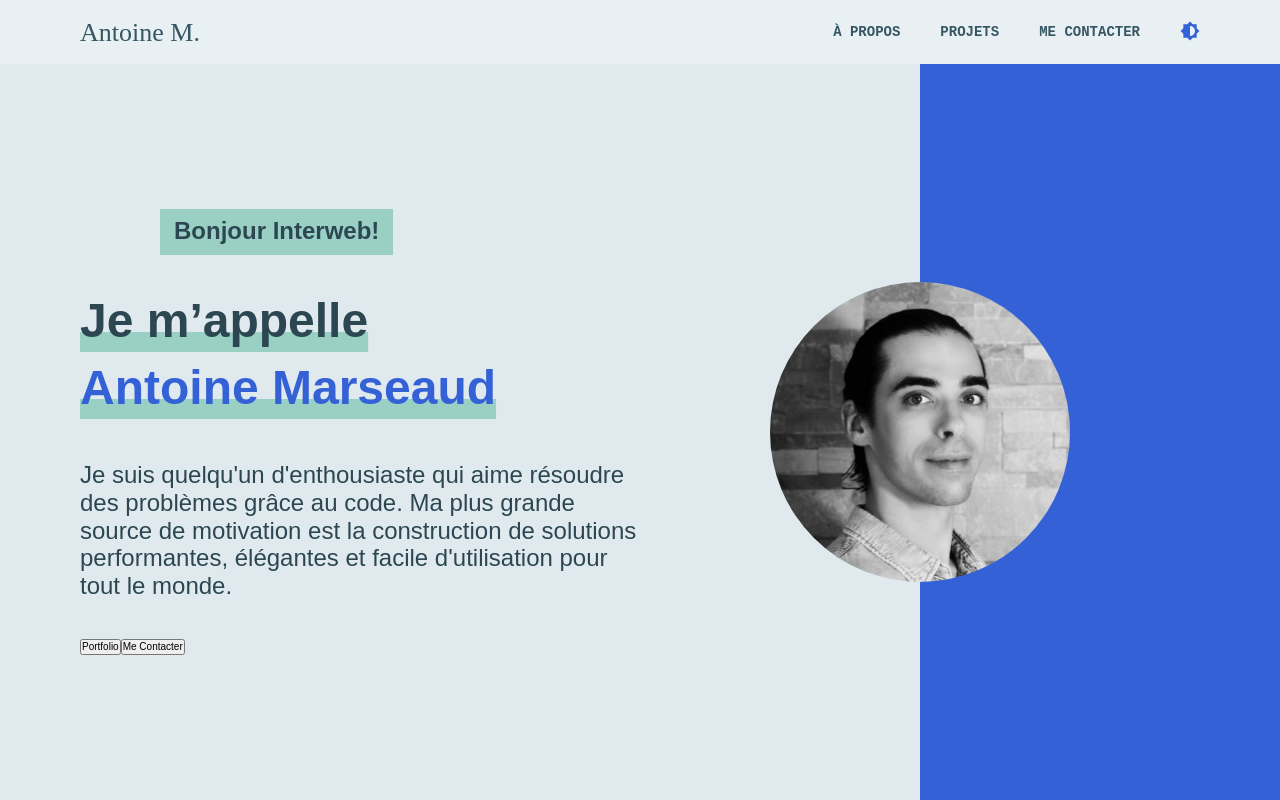
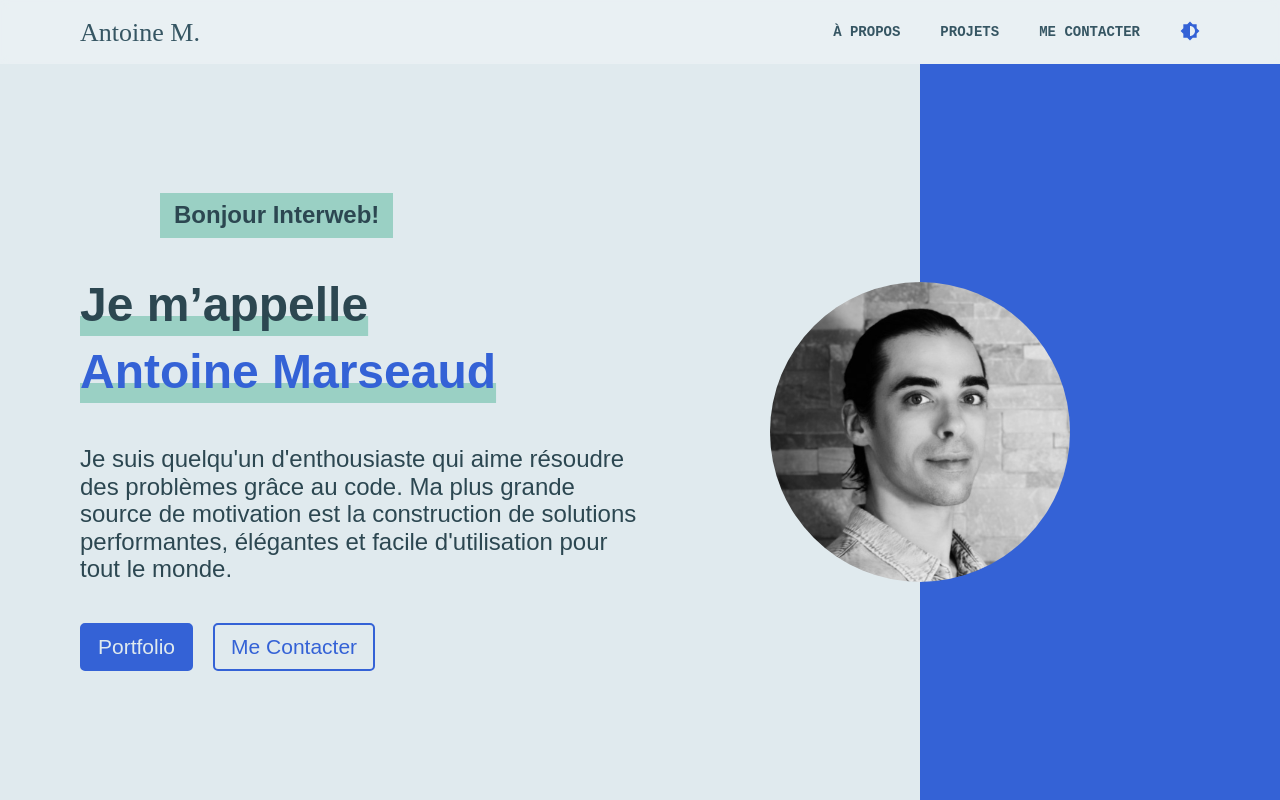
Before and after one commit to AEMuto/react_portfolio, a React (Vite) app: page / in a window 1280 px wide. Shown: the top 800 px of the page. Built offline with nearby package versions, Linux system fonts and the light colour scheme; a web font is replaced by a local one.

Commit message:
Button Component ✅ Created the BaseProp type to allow using rest param in any component. Did it for making typescript accept an id parameter on my styled components.

```diff
--- /dev/null
+++ b/src/components/Button.tsx
@@ -0,0 +1,51 @@
+import {ReactNode} from "react"
+import {css} from "@emotion/react"
+import {BaseProps} from "../types"
+
+export type ButtonProps = BaseProps<HTMLButtonElement> & {
+	children: ReactNode
+	option?: "primary" | "alternate"
+}
+
+const Button = ({children, option = "primary", ...rest}: ButtonProps) => {
+	return (
+		<button css={
+			[baseStyle, option === "primary" ? primaryStyle : alternateStyle]
+		} {...rest}>
+			{children}
+		</button>
+	)
+}
+
+export default Button
+
+const baseStyle = css`
+  font-size: 2.1rem;
+  padding: 1rem 1.6rem;
+  border-radius: .5rem;
+  border: solid 2px var(--txt);
+  cursor: pointer;
+  margin-right: 2rem;
+`
+
+const primaryStyle = css`
+  border: solid 2px var(--primary);
+  background-color: var(--primary);
+  color: var(--body);
+
+  &:hover {
+    background-color: transparent;
+    color: var(--primary);
+  }
+`
+
+const alternateStyle = css`
+  border: solid 2px var(--primary);
+  background-color: transparent;
+  color: var(--primary);
+
+  &:hover {
+    background-color: var(--primary);
+    color: var(--body);
+  }
+`
--- a/src/components/Card/index.tsx
+++ b/src/components/Card/index.tsx
@@ -1,7 +1,6 @@
 import {Project} from "../../data/projectsData"
 import Subheading from "../Subheading"
 import {css} from "@emotion/react"
-import styled from "@emotion/styled"
 import React from "react"
 
 export const ProjectCard = (
@@ -18,7 +17,7 @@ export const ProjectCard = (
 		<div css={styleBasis}>
 			<div className="project__card">
 				<a href={`/project/${id}`} title={`Projet ${title}`} className="project__card__img-container">
-					<img src={img ?? "https://picsum.photos/800/500"} alt={`Projet ${title}`}/>
+					<img src={img ?? "https://picsum.photos/800/400"} alt={`Projet ${title}`}/>
 				</a>
 				<div className="project__card__txt-container">
 					<a href={`/project/${id}`} title={`Projet ${title}`} className="project__card__title">
@@ -41,7 +40,6 @@ const borderWidth = .5
 const cornerSize = 3
 const duration = .3
 
-
 const styleBasis = css`
   // --borderWidth: .5rem;
   // --cornerSize: 3rem;
@@ -54,7 +52,7 @@ const styleBasis = css`
     position: relative;
     overflow: hidden;
     display: grid;
-    grid-template-rows: repeat(2, 1fr);
+    grid-auto-rows: 50%;
     box-shadow: 10px -10px 0px 0px var(--body--background);
     transition: all ${duration}s;
 
--- a/src/components/Slide/index.tsx
+++ b/src/components/Slide/index.tsx
@@ -1,24 +1,25 @@
 import {css, SerializedStyles} from "@emotion/react"
-import {ReactNode} from "react"
+import React, {ReactNode} from "react"
+import {BaseProps} from "../../types"
 
-type SlideContainerProps = {
+type SlideContainerProps = BaseProps<HTMLElement> & {
 	children: ReactNode
 	gridStyleProp?: SerializedStyles
 	isHeader?: boolean
 }
 
-export const SlideContainer = ({children, gridStyleProp, isHeader=false}: SlideContainerProps) => {
+export const SlideContainer = ({children, gridStyleProp, isHeader=false, ...rest}: SlideContainerProps) => {
 
 	const gridStyle = gridStyleProp
 		? gridStyleProp
 		: css`grid-template-columns: repeat(auto-fit, minmax(320px, 1fr));`
 
 	return isHeader ? (
-		<header css={[containerStyle, gridStyle]}>
+		<header css={[containerStyle, gridStyle]} {...rest}>
 			{children}
 		</header>
 	) : (
-		<section css={[containerStyle, gridStyle]}>
+		<section css={[containerStyle, gridStyle]} {...rest}>
 			{children}
 		</section>
 	)
@@ -32,14 +33,13 @@ const containerStyle = css`
   display: grid;
 `
 
-type SlideColumnProps = {
+type SlideColumnProps = BaseProps<HTMLDivElement> & {
 	children: ReactNode,
-	className?: string // Necessary for styled components. cf: https://emotion.sh/docs/styled#styling-any-component
 }
 
-export const SlideColumn = ({children, className}: SlideColumnProps) => {
+export const SlideColumn = ({children, ...rest}: SlideColumnProps) => {
 	return (
-		<div css={columnStyle} className={className}>
+		<div css={columnStyle} {...rest}>
 			{children}
 		</div>
 	)
--- a/src/components/Subheading.tsx
+++ b/src/components/Subheading.tsx
@@ -1,18 +1,18 @@
 import {ReactNode} from "react"
 import {css} from "@emotion/react"
+import {BaseProps} from "../types"
 
-type SubheadingProps = {
+type SubheadingProps = BaseProps<HTMLParagraphElement> & {
 	children: ReactNode
 	size?: "big" | "medium" | "small"
 	bold?: boolean
 	margin?: string
-	className?: string
 }
 
-const Subheading = ({children, size = "medium", bold, className, margin}: SubheadingProps) => {
+const Subheading = ({children, size = "medium", bold, margin, ...rest}: SubheadingProps) => {
 	const isBold = bold ? css({fontWeight: "700"}) : null
 	return (
-		<p css={[sizeSwitch(size, margin), baseStyle, isBold]} className={className}>
+		<p css={[sizeSwitch(size, margin), baseStyle, isBold]} {...rest}>
 			<span>
 				{children}
 			</span>
@@ -35,7 +35,7 @@ const baseStyle = css({
 	},
 })
 
-const sizeSwitch = (size: SubheadingProps["size"], margin:string|undefined) => {
+const sizeSwitch = (size: SubheadingProps["size"], margin: string | undefined) => {
 	switch (size) {
 		case "big":
 			return css({fontSize: "2.4rem", margin: margin ?? "0 0 0 8rem"})
--- /dev/null
+++ b/src/types/index.ts
@@ -0,0 +1,5 @@
+import React from "react"
+
+export type BaseProps<T> = React.DetailedHTMLProps<React.HTMLAttributes<T>, T> & {
+	className?: string // Necessary for styled components. cf: https://emotion.sh/docs/styled#styling-any-component
+}
--- a/src/views/Home/About.tsx
+++ b/src/views/Home/About.tsx
@@ -5,7 +5,7 @@ import styled from "@emotion/styled"
 
 const About = () => {
 	return (
-		<SlideContainer>
+		<SlideContainer id="about">
 			<SlideColumn>
 				<Heading>
 					Quelques mots <br/>
--- a/src/views/Home/Contact.tsx
+++ b/src/views/Home/Contact.tsx
@@ -1,9 +1,19 @@
+import {SlideContainer} from "../../components/Slide"
+import Button from "../../components/Button"
+import styled from "@emotion/styled"
+
 const Contact = () => {
-			return (
-				<div>
-						<h1>Contact</h1>
-				</div>
-		)
+	return (
+		<StyledContainer id="contact">
+			<Button>
+				Me Contacter
+			</Button>
+		</StyledContainer>
+	)
 }
 
 export default Contact
+
+const StyledContainer = styled(SlideContainer)`
+  place-items: center;
+`
--- a/src/views/Home/Gallery.tsx
+++ b/src/views/Home/Gallery.tsx
@@ -8,7 +8,7 @@ import {ProjectCard} from "../../components/Card"
 
 const Gallery = () => {
 	return (
-		<SlideContainer gridStyleProp={css`grid-template-columns: 1fr;`}>
+		<SlideContainer gridStyleProp={css`grid-template-columns: 1fr;`} id="projects">
 			<SlideColumn>
 				<Heading>
 					Mes derniers <br/>
@@ -35,7 +35,7 @@ const ProjectsGrid = styled.div`
   display: grid;
   grid-template-columns: repeat(auto-fit, minmax(300px, 1fr));
 	//grid-template-rows: auto;
-	grid-auto-rows: 450px;
+	grid-auto-rows: 470px;
   place-items: center;
   gap: 2rem;
   margin: 4rem 0;
--- a/src/views/Home/Header.tsx
+++ b/src/views/Home/Header.tsx
@@ -3,10 +3,11 @@ import Subheading from "../../components/Subheading"
 import Heading from "../../components/Heading"
 import {SlideColumn, SlideContainer} from "../../components/Slide"
 import {css} from "@emotion/react"
+import Button from "../../components/Button"
 
 const Header = () => {
 	return (
-		<SlideContainer>
+		<SlideContainer id="header">
 			<SlideColumn>
 				<Subheading size="big" bold>
 					Bonjour Interweb!
@@ -25,10 +26,14 @@ const Header = () => {
 				</p>
 				<div css={css`margin-top: 4rem`}>
 					<a href="/#projects" title="Voir mes projets">
-						<button className="primary">Portfolio</button>
+						<Button>
+							Portfolio
+						</Button>
 					</a>
 					<a href="/#contact" title="Pour me contacter">
-						<button className="alternate">Me Contacter</button>
+						<Button option="alternate">
+							Me Contacter
+						</Button>
 					</a>
 				</div>
 			</SlideColumn>
--- a/src/views/Home/_index.tsx
+++ b/src/views/Home/_index.tsx
@@ -2,6 +2,7 @@ import Layout from "../../components/Layout"
 import Header from "./Header"
 import About from "./About"
 import Gallery from "./Gallery"
+import Contact from "./Contact"
 
 
 const Home = () => {
@@ -10,6 +11,7 @@ const Home = () => {
 			<Header/>
 			<About/>
 			<Gallery/>
+			<Contact/>
 		</Layout>
 	)
 }
```
